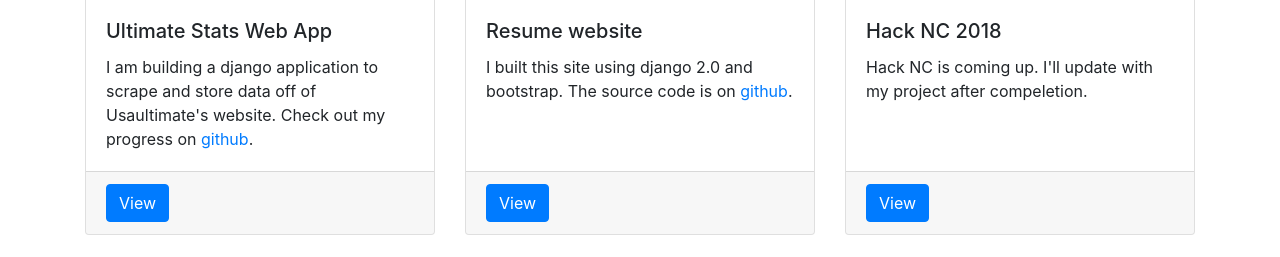
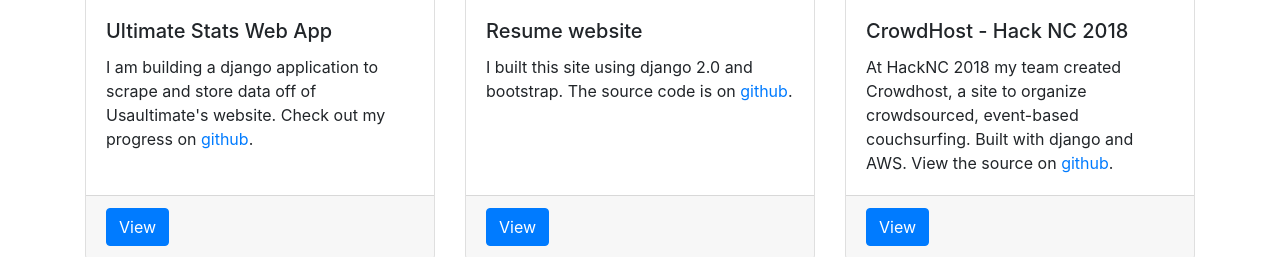
Before and after one commit to DersJ/resume-site-2, a Django app: page /projects/ in a window 1280 px wide. Shown: the part 385-642 px from the top of the page. Run offline with Django 3.2, Linux system fonts and the light colour scheme; some libraries are stand-ins or nearby versions.

Commit message:
updated hacknc info

```diff
--- a/templates/projects.html
+++ b/templates/projects.html
@@ -30,14 +30,14 @@
       </div>
     </div>
     <div class="card">
-      <img class="card-img-top" src="{% static 'projects/mlh.png' %}" alt="Card image cap">
+      <img class="card-img-top" src="{% static 'projects/crowdhost.png' %}" alt="Card image cap">
       <div class="card-body">
-        <h5 class="card-title">Hack NC 2018</h5>
-        <p class="card-text">Hack NC is coming up. I'll update with my project after compeletion.</p>
+        <h5 class="card-title">CrowdHost - Hack NC 2018</h5>
+        <p class="card-text">At HackNC 2018 my team created Crowdhost, a site to organize crowdsourced, event-based couchsurfing. Built with django and AWS. View the source on <a href="https://www.github.com/dersj/hacknc2018/" target="_blank">github</a>.</p>
 
       </div>
       <div class="card-footer text-muted">
-        <a href="#" class="btn btn-primary">View</a>
+        <a href="https://www.crowdhost.us" class="btn btn-primary" target="_blank">View</a>
       </div>
     </div>
 
```
Also changed, not shown: 1 other file.
